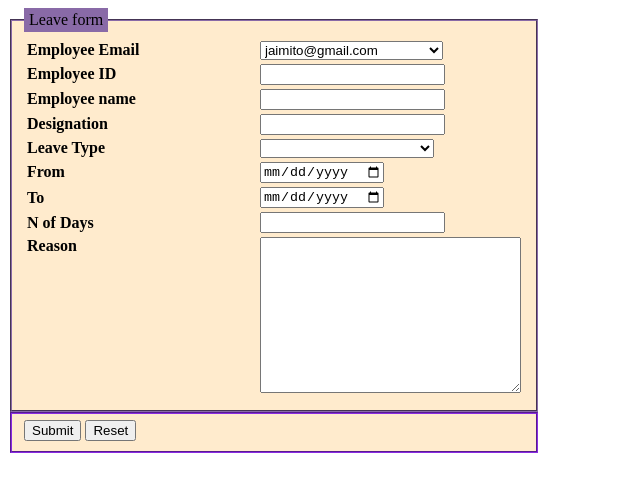
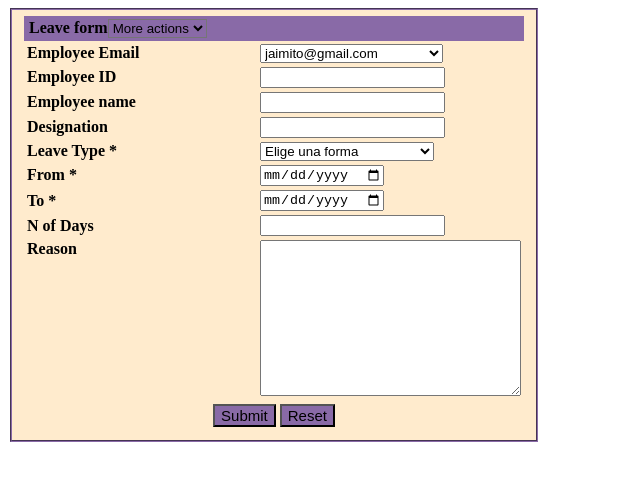
Before and after one commit to alumjruizr/LM2021, a plain HTML site: page U2_HTML/LM_U2_PRACTICA_2122_TARDE/ej4.html in a window 1280 px wide. Shown: the whole page, without its empty margins (0-640 px from the left). Drawn offline with Linux system fonts and the light colour scheme.

Commit message:
Update ej4.html
Listo para entrega

```diff
--- a/U2_HTML/LM_U2_PRACTICA_2122_TARDE/ej4.html
+++ b/U2_HTML/LM_U2_PRACTICA_2122_TARDE/ej4.html
@@ -12,9 +12,17 @@
     <form action="">
         <fieldset
             style="background-color: blanchedalmond; border-color: rgb(137, 106, 167); caret-color: rgb(137, 106, 167); width: 500px  ;">
-            <legend style="background-color: rgb(137, 106, 167);border-color: rgb(137, 106, 167); border-style: solid;">
-                Leave form
-            </legend>
+            <b><legend style="background-color: rgb(137, 106, 167);border-color: rgb(137, 106, 167); border-style: solid;">
+                <table>
+                        <tr><te>Leave form</te></tr>
+                        <tr><select style="background-color: rgb(137, 106, 167);" id="Type" name="Type">
+                            <option value="actions">More actions</option>
+                            <option value="Aquí">Aquí</option>
+                            <option value="no">no</option>
+                            <option value="hay">hay</option>
+                            <option value="nada">nada</option></tr>
+                </table>
+            </legend></b>
             <table>
                 <tr>
                     <td style="width: 300px;"><b><label for="Email">Employee Email</label></b></td>
@@ -39,10 +47,10 @@
                     <td><input type="text" name="Designation" id="Designation"></td>
                 </tr>
                 <tr>
-                    <td><b><label for="Type">Leave Type</label></b></td>
+                    <td><b><label for="Type">Leave Type *</label></b></td>
                     <td>
-                        <select id="Type" name="Type">
-                            <option value="blank"></option>
+                        <select id="Type" name="Type" required>
+                            <option value="">Elige una forma</option>
                             <option value="puerta">Por la puerta</option>
                             <option value="ventana">Por la ventana</option>
                             <option value="incendios">Por la salida de incendios</option>
@@ -51,12 +59,12 @@
                     </td>
                 </tr>
                 <tr>
-                    <td><b><label for="From">From</label></b></td>
-                    <td><input type="date" id="From" name="From"></td>
+                    <td><b><label for="From">From *</label></b></td>
+                    <td><input type="date" id="From" name="From" required></td>
                 </tr>
                 <tr>
-                    <td><b><label for="To">To</label></b></td>
-                    <td><input type="date" id="To" name="To"></td>
+                    <td><b><label for="To">To *</label></b></td>
+                    <td><input type="date" id="To" name="To" required></td>
                 </tr>
                 <tr>
                     <td><b><label for="Days">N of Days</label></b></td>
@@ -66,12 +74,14 @@
                     <td style="vertical-align: 0pt;"><b><label for="Reason">Reason</label></b></td>
                     <td><textarea name="Reason" id="Reason" cols="30" rows="10"></textarea></td>
                 </tr>
+                <tr>
+                    <th colspan="3" style="text-align: center;">
+                        <input style="font-size: 15px; background-color: rgb(137, 106, 167)" type="submit">
+                        <input style="font-size: 15px; background-color: rgb(137, 106, 167)" type="reset">
+                    </th>
+                </tr>
             </table>
 
-        </fieldset>
-        <fieldset style="background-color: blanchedalmond; border-color: blueviolet; caret-color: rgb(137, 106, 167); width: 500px  ;">
-            <input type="submit">
-            <input type="reset">
         </fieldset>
     </form>
 </body>
```
